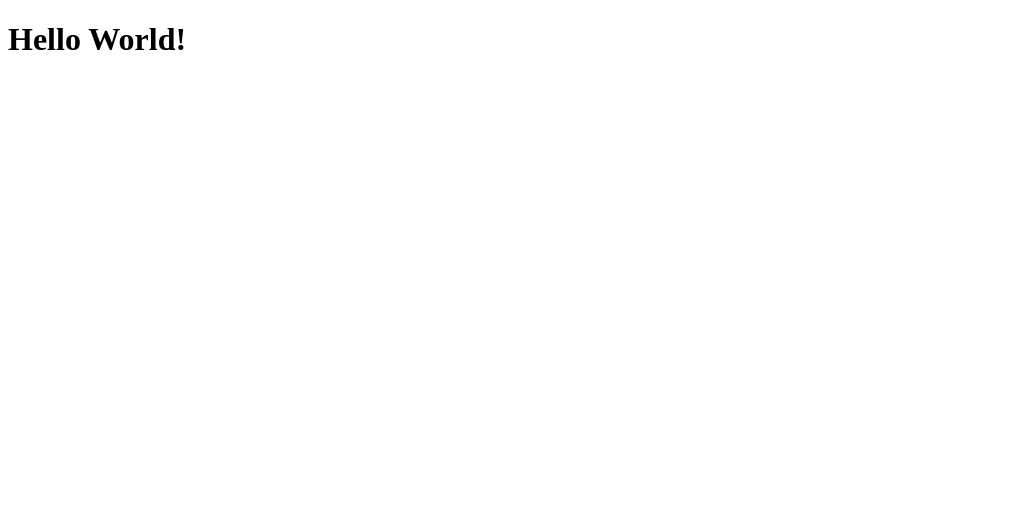
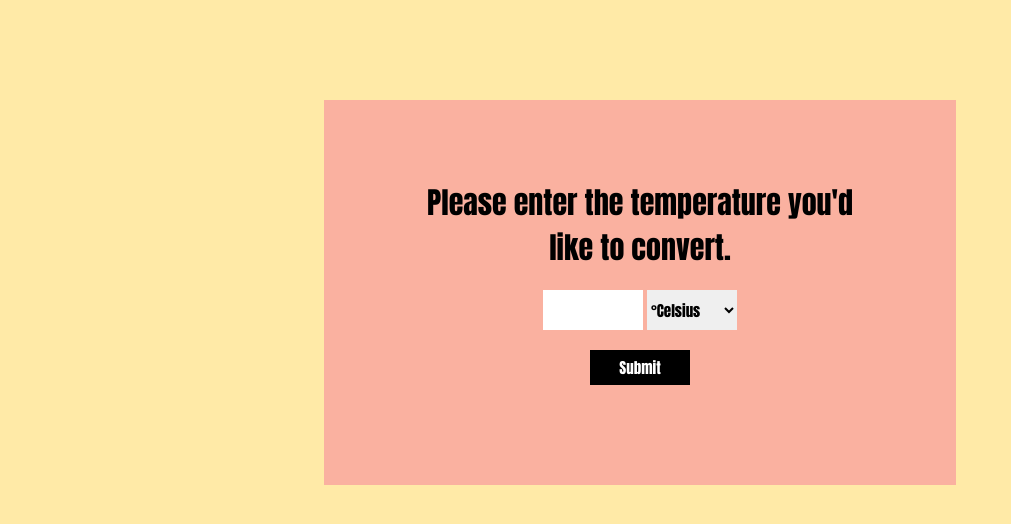
Before and after one commit to 00THALE00/Cel-to-Fahr-, a website: page index.html in a window 1280 px wide. Shown: the whole page, without its empty margins (0-1011 px from the left). Drawn offline with Linux system fonts and the light colour scheme.

Commit message:
first commit

```diff
--- /dev/null
+++ b/css/style.css
@@ -0,0 +1,51 @@
+* {
+    box-sizing: border-box;
+    font-family: 'Fjalla One', Impact, Arial, sans-serif;
+ }
+
+ body {
+    background-color: #ffeaa7;
+ }
+
+ form {
+    background-color: #fab1a0;
+    padding: 80px;
+    width: 50%;
+    margin: 100px auto;
+    text-align: center;
+ }
+
+ #tempCalc label {
+    font-size: 30px;
+ }
+
+ #temp {
+    border: none;
+    padding: 10px;
+    height: 40px;
+    width: 100px;
+    font-size: 20px;
+    margin-top: 20px;
+ }
+
+ #temp_diff {
+    height: 40px;
+    border: none;
+    margin-top: 20px;
+    font-size: 15px;
+    vertical-align: top;
+ }
+
+ [type="submit"] {
+    height: 35px;
+    margin: 20px;
+    width: 100px;
+    font-size: 15px;
+    border: none;
+    background-color: black;
+    color: white;
+ }
+
+ #resultContainer {
+    font-size: 35px;
+ }
--- a/index.html
+++ b/index.html
@@ -4,12 +4,20 @@
     <meta charset="UTF-8">
     <link rel="icon" type="image/svg+xml" href="/vite.svg">
     <meta name="viewport" content="width=device-width, initial-scale=1.0">
-    <!-- link css here only when ccs is not imported in js yet -->
-    <!-- <link rel="stylesheet" href="/css/style.css"> -->
+    <link rel="stylesheet" href="/css/style.css">
     <title>Hello</title>
   </head>
   <body>
-    <h1>Hello World!</h1>
-    <!-- <script src="./js/app.js" type="module"></script> -->
+    <form id="tempCalc" onsubmit="calculateTemp(); return false">
+      <label for="temp">Please enter the temperature you'd like to convert.</label> <br>
+      <input name="temp" id="temp" type="number">
+      <select name="temp_diff" id="temp_diff">
+         <option value="1">°Celsius</option>
+         <option value="2">°Fahrenheit</option>
+      </select> <br>
+      <input name="temp" type="submit"> <br>
+      <span id="resultContainer"></span>
+   </form>
+    <script src="./js/app.js" type="module"></script>
   </body>
 </html>
--- /dev/null
+++ b/js/app.js
@@ -0,0 +1,29 @@
+function calculateTemp() {
+    function celToFah(celsius) {
+       let fahrenheit = Math.round((celsius * (9/5)) + 32);
+       return fahrenheit;
+    }
+
+    function fahToCel(fahrenheit) {
+       let celsius = Math.round((fahrenheit - 32) * (5/9));
+       return celsius;
+    }
+
+    // Checks if Calsius or Fahrenheit is selected
+    let tempSelected = document.getElementById("temp_diff");
+    let valueTemp = tempSelected.options[tempSelected.selectedIndex].value;
+
+    // Checks the value inside the Temperature input
+    let numberTemp = document.getElementById("temp").value;
+
+    let  result;
+
+    if (valueTemp == 1) {
+       result = celToFah(numberTemp);
+       document.getElementById("resultContainer").innerHTML = "= " + result + "°Fahrenheit";
+    } else {
+       result = fahToCel(numberTemp);
+       document.getElementById("resultContainer").innerHTML = "= " + result + "°Celsius";
+    }
+
+ }
```
